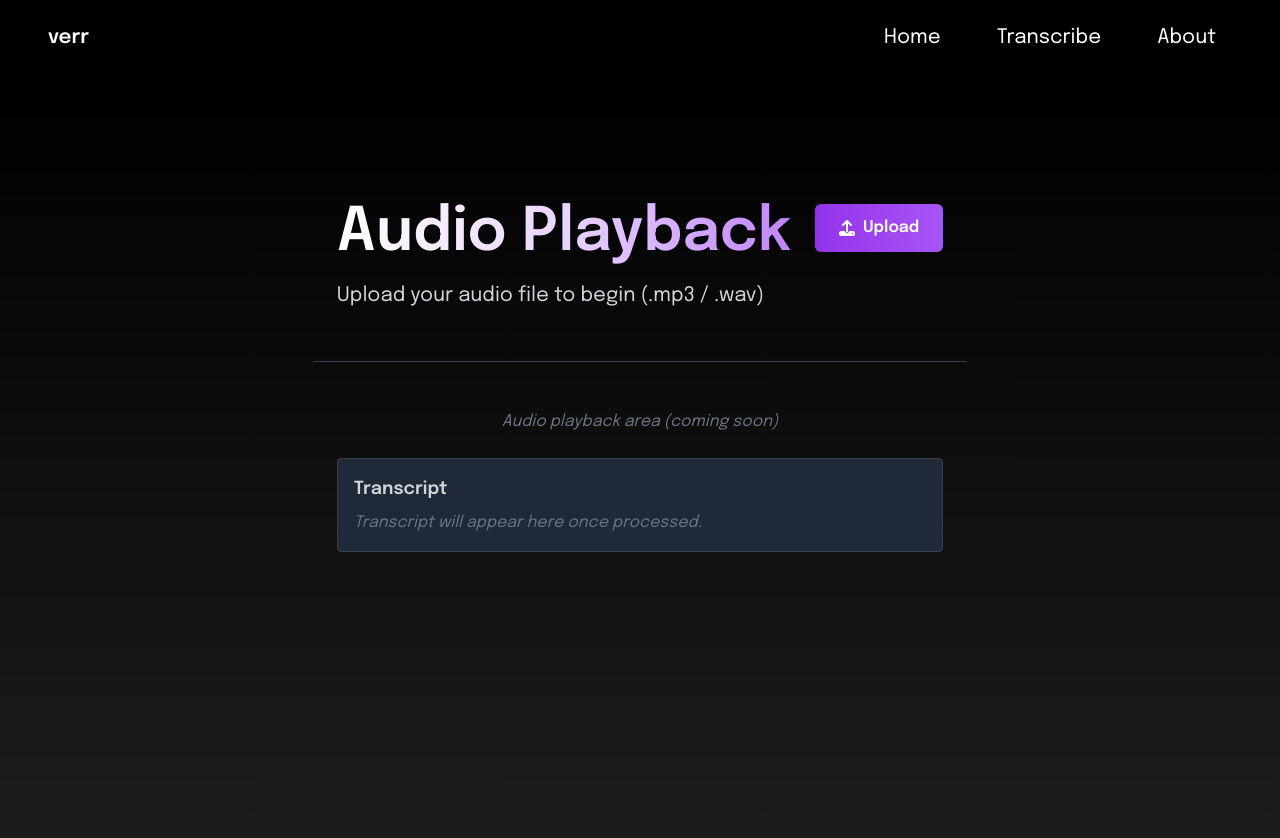
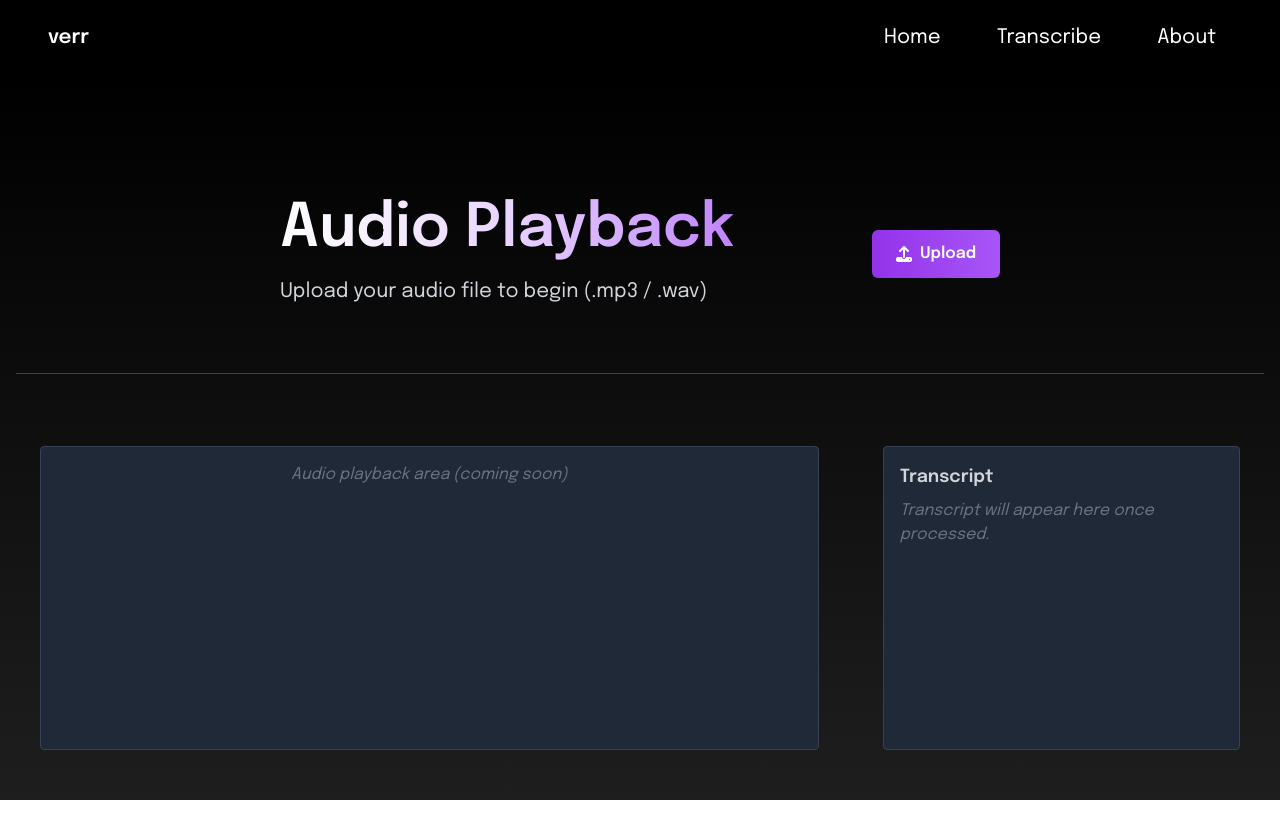
Before and after one commit to verrgod/transcription-project, a React (Create React App) app in the folder frontend/audio_uploader/: page /transcribe in a window 1280 px wide. Shown: the top 838 px of the page. After the commit the page ends 800 px from the top, so only its background shows below. Built offline with nearby package versions, Linux system fonts and the light colour scheme.

Commit message:
Remove unecessary divs, modify current containers to be more clean and easier to edit in the future, split audio playback & subtitle columns.

```diff
--- a/frontend/audio_uploader/src/pages/Transcribe.tsx
+++ b/frontend/audio_uploader/src/pages/Transcribe.tsx
@@ -96,15 +96,14 @@ const Transcribe: React.FC = () => {
             />
 
             {/* fullscreen grid layout */}
-            <div className="h-screen flex flex-col">
+            <div className="w-full pt-nav min-h-screen-minus-nav flex flex-col">
 
                 {/* nav */}
-                <div className="flex-1">
-                    <div className="container mx-auto mt-20 px-6">
-                        <div className="flex flex-wrap items-start justify-between py-12 gap-6">
+                    <div className="container mx-auto px-4 grid grid-rows-3 grid-flow-row gap-4">
+                        <div className="flex flex-wrap items-center justify-center py-12 gap-4 row-span-1">
 
                             {/* Left: Title and description */}
-                            <div className="max-w-4xl flex-1 min-w-[280px]">
+                            <div className="max-w-xl flex-1 min-w-[280px]">
                                 <h1 className="text-5xl lg:text-6xl font-bold leading-tight">
                                     <span className="hover:cursor-default bg-gradient-to-r from-white via-purple-200 to-purple-400 bg-clip-text text-transparent">
                                         Audio Playback
@@ -129,12 +128,12 @@ const Transcribe: React.FC = () => {
                                 </button>
                             </div>
                         </div>
-                    </div>
 
                     {/* Bottom: Audio Playback Placeholder */}
-                    <div className="flex-[3] bg-gray-850 px-6 py-12 border-t border-gray-700">
+                    <div className="bg-gray-850 px-6 py-12 border-t border-gray-700 row-span-2">
                         {/* Future Audio Playback Component Goes Here */}
-                        <div className="text-center text-gray-500 italic">
+                        <div className='container mx-auto grid lg:grid-cols-3 gap-16 h-full'>
+                            <div className="mt-6 p-4 bg-gray-800 border border-gray-700 rounded text-gray-300 text-center text-gray-500 italic col-span-2">
                                 Audio playback area (coming soon)
                             </div>
                             {isLoading ? (
@@ -161,6 +160,7 @@ const Transcribe: React.FC = () => {
                     </div>
                 </div>
             </div>
+        </div>
     );
 };
 
```
Lines whose indentation alone changed are shown as unchanged.
